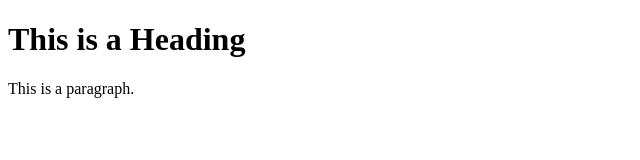
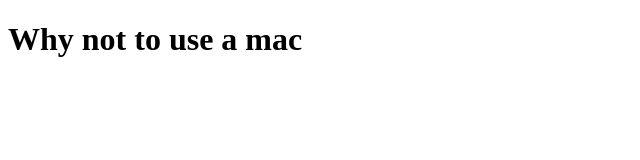
Before and after one commit to KalebFreeman/9-weeks-project-site, a plain HTML site: page MacCons.html in a window 1280 px wide. Shown: the whole page, without its empty margins (0-640 px from the left). Drawn offline with Linux system fonts and the light colour scheme.

Commit message:
Update MacCons.html

```diff
--- a/MacCons.html
+++ b/MacCons.html
@@ -5,8 +5,8 @@
 </head>
 <body>
 
-<h1>This is a Heading</h1>
-<p>This is a paragraph.</p>
+<h1>Why not to use a mac</h1>
+<p></p>
 
 </body>
 </html>
```
